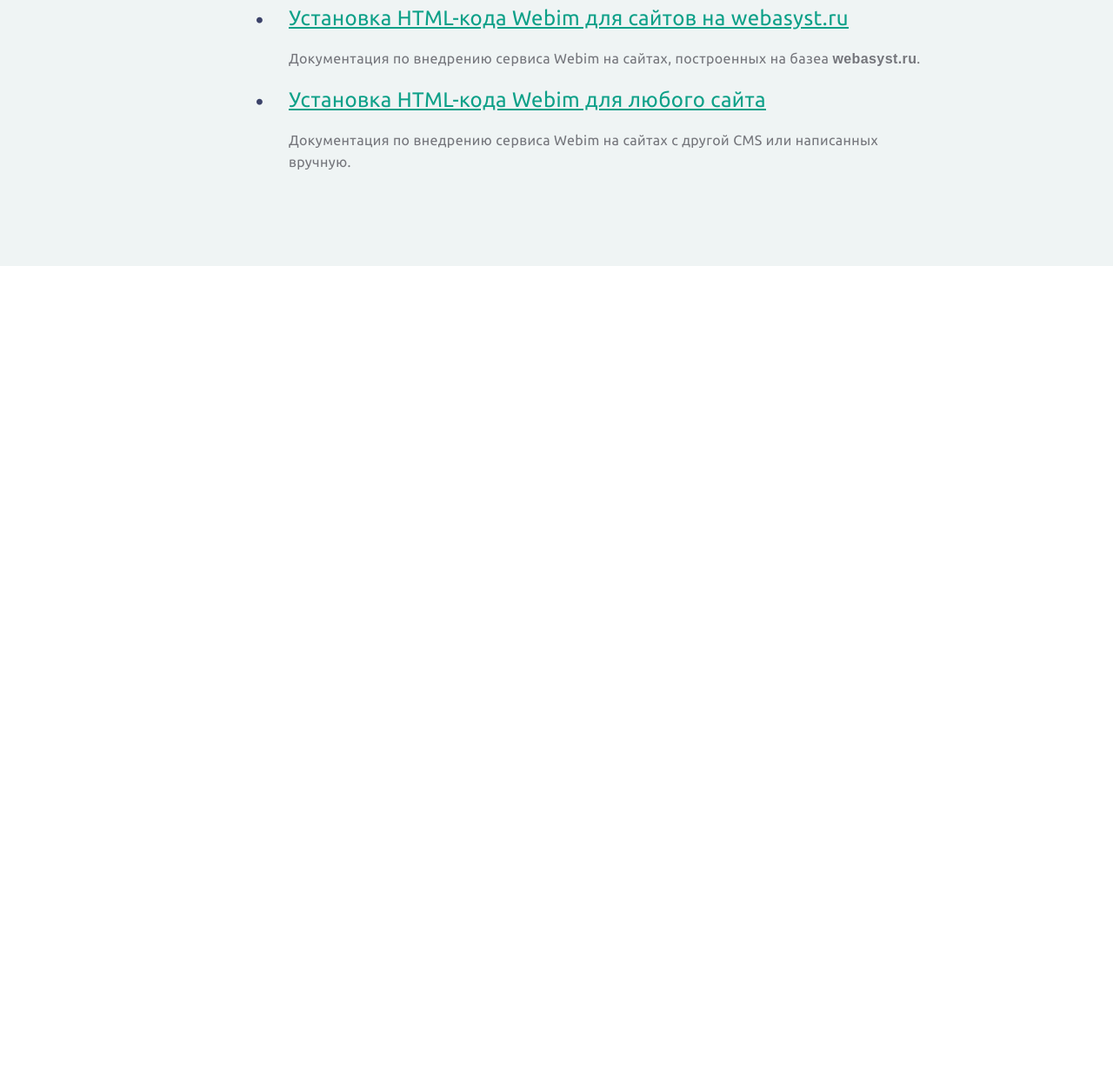
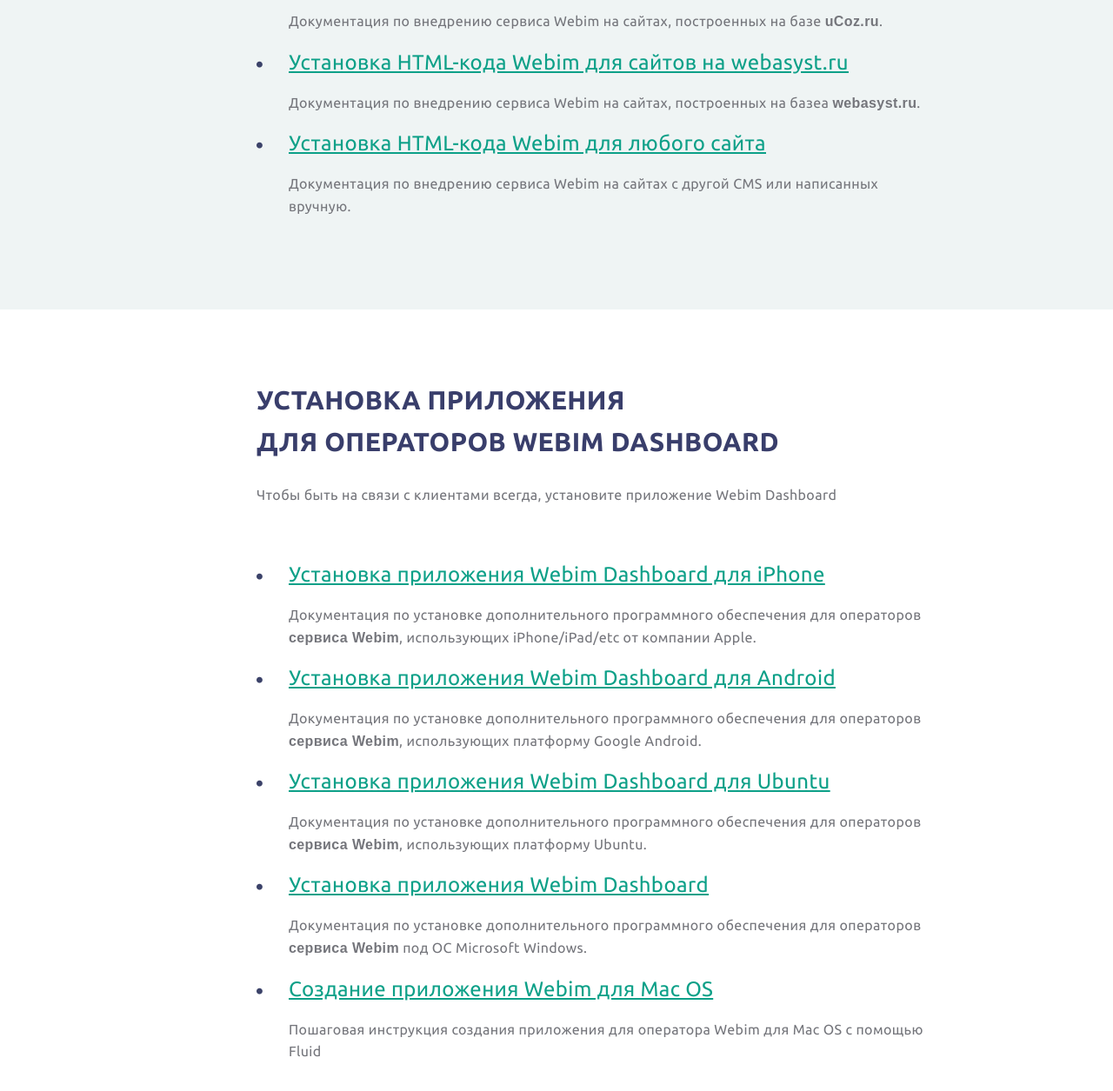
Before and after one commit to YakovSPb/webim.ru, a website: page app/index.html in a window 1280 px wide. Shown: the part 1529-2784 px from the top of the page at 87% size. Before the commit the page ends 1835 px from the top, so only its background shows below. Drawn offline with Linux system fonts and the light colour scheme.

Commit message:
s-dashboard is ready

```diff
--- a/app/index.html
+++ b/app/index.html
@@ -1626,6 +1626,7 @@
 
     </section>
 </header>
+
 <section class="s-code">
     <div class="container">
         <div class="row">
@@ -1660,6 +1661,45 @@
     </div>
 </section>
 
+<section class="s-code s-dashboard">
+    <div class="container">
+        <div class="row">
+            <div class="col-lg-12 col-lg-offset-2 col-md-12">
+                <div class="col-wrap">
+                    <div class="h-header">
+                        <h2>УСТАНОВКА ПРИЛОЖЕНИЯ<br/> ДЛЯ ОПЕРАТОРОВ WEBIM DASHBOARD</h2>
+                        <span>Чтобы быть на связи с клиентами всегда, установите приложение Webim Dashboard</span>
+                    </div>
+                    <div class="but-wrap">
+                        <div class="icon-link"><a href="#">Установка приложения Webim Dashboard для iPhone</a></div>
+                        <p>Документация по установке дополнительного программного обеспечения для операторов
+                            <b>сервиса Webim</b>, использующих iPhone/iPad/etc от компании Apple.</p>
+                    </div>
+                    <div class="but-wrap">
+                        <div class="icon-link"><a href="#">Установка приложения Webim Dashboard для Android</a></div>
+                        <p>Документация по установке дополнительного программного обеспечения для операторов
+                            <b>сервиса Webim</b>, использующих платформу Google Android.</p>
+                    </div>
+                    <div class="but-wrap">
+                        <div class="icon-link"><a href="#">Установка приложения Webim Dashboard для Ubuntu</a></div>
+                        <p>Документация по установке дополнительного программного обеспечения для операторов
+                            <b>сервиса Webim</b>, использующих платформу Ubuntu.</p>
+                    </div>
+                    <div class="but-wrap">
+                        <div class="icon-link"><a href="#">Установка приложения Webim Dashboard</a></div>
+                        <p>Документация по установке дополнительного программного обеспечения для операторов
+                            <b>сервиса Webim</b> под ОС Microsoft Windows.</p>
+                    </div>
+                    <div class="but-wrap">
+                        <div class="icon-link"><a href="#">Создание приложения Webim для Mac OS</a></div>
+                        <p>Пошаговая инструкция создания приложения для оператора Webim для Mac OS с помощью Fluid</p>
+                    </div>
+                </div>
+            </div>
+        </div>
+    </div>
+</section>
+
 
 <div class="hidden"></div>
 
--- a/sass/_media.sass
+++ b/sass/_media.sass
@@ -170,6 +170,9 @@
 
 /* Extra Small Devices, Phones */
 @media only screen and (max-width : 480px)
+	.s-dashboard
+		h2
+			font-size: 35px
 	.s-code
 		padding-bottom: 40px
 		h2
--- a/sass/main.sass
+++ b/sass/main.sass
@@ -28,7 +28,14 @@
 			color: #3b4269
 
 
-
+.s-dashboard
+	background-color: #fff
+	h2
+		padding-bottom: 0
+	span
+		display: block
+		padding-top: 25px
+		padding-bottom: 60px
 
 
 
```
Also changed, not shown: app/css/main.min.css.
